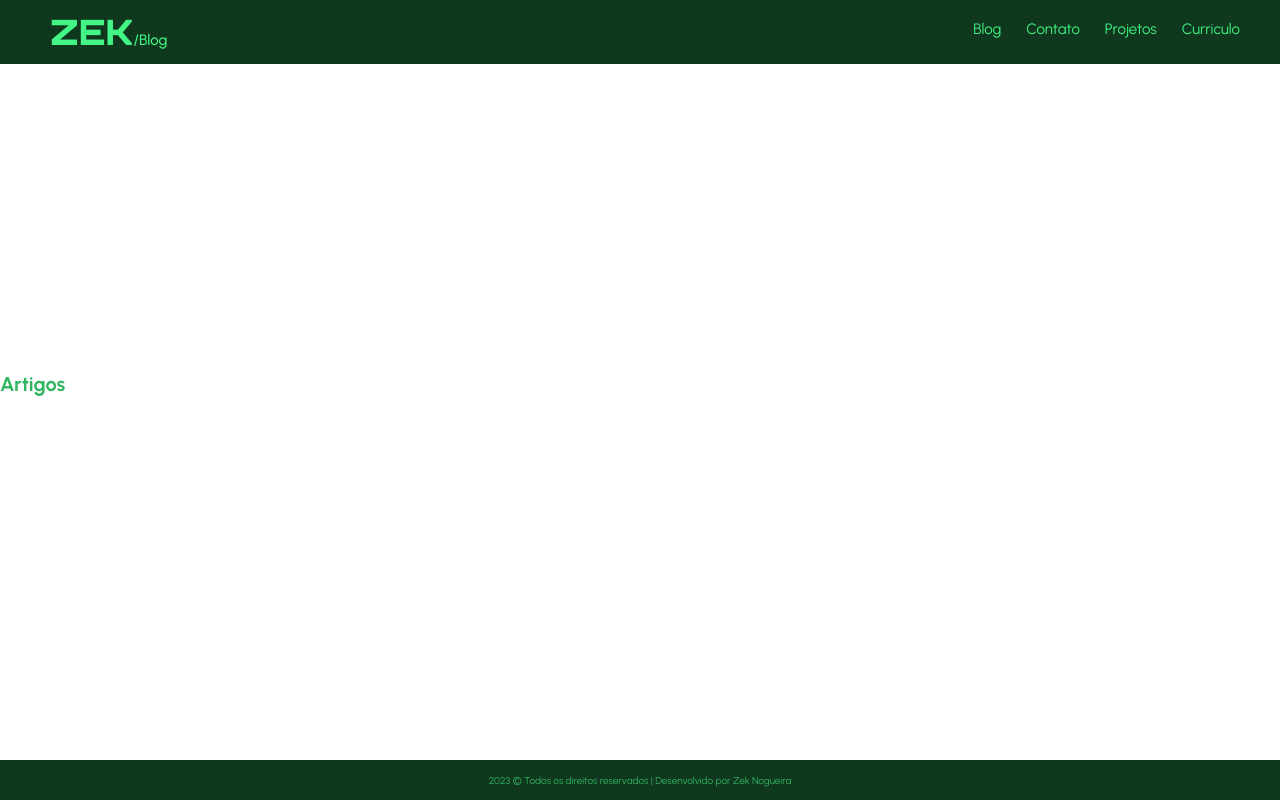
After one commit to zeknogueira/zeknogueira_portifolio, a PHP site: page /blog.html in a window 1280 px wide. The commit adds this page. Run offline with PHP 8.4, Linux system fonts and the light colour scheme.

Commit message:
css fixed as te base theme color

```diff
--- /dev/null
+++ b/blog.html
@@ -0,0 +1,37 @@
+<!DOCTYPE html>
+<html lang="pt-br">
+<head>
+    <meta charset="UTF-8">
+    <meta http-equiv="X-UA-Compatible" content="IE=edge">
+    <meta name="viewport" content="width=device-width, initial-scale=1.0">
+    <link rel="stylesheet" href="style.css">
+    <title>Zek Nogueira</title>
+</head>
+<body class="white_body_blog">
+<header id="small_header">
+        <div id="logo_blog">
+            <h1>ZEK<span id="zek_logo_blog">/Blog</span></h1>
+        </div>
+        <div id="menu">
+            <nav id="principal_nav">
+                <a href="blog.html">Blog</a>
+                <a href="contato.html">Contato</a>
+                <a href="Projetos">Projetos</a>
+                <a href="curriculo.html">Curriculo</a>
+            </nav>
+        </div>
+
+    </header>
+    <main id="white_main_blog">
+        <h1>Artigos</h1>
+
+    </main>
+    <footer id="footer_blog_principal">
+        <div>
+            <p>2023 &#169; Todos os direitos reservados | Desenvolvido por <a href="index.html">Zek Nogueira</a></p>
+        </div>
+
+    </footer>
+
+</body>
+</html>
--- a/style.css
+++ b/style.css
@@ -1,31 +1,161 @@
+@import url('https://fonts.googleapis.com/css2?family=Comfortaa:wght@400;700&family=Orbitron:wght@900&family=Urbanist:wght@100;200;300;400;500;600;700;800;900&display=swap');
+
 * {
     margin: 0;
 
 }
+
+html {
+    font-size: 10px;
+}
+
 body {
-
+    background-color: #0F381E;
+    color: #31b561;
+    font-family: Urbanist;
     display: flex;
     flex-direction: column;
 
+}
+.white_body_blog{
+    background-color: white;
+    color: #31b561;
+    font-family: Urbanist;
+    display: flex;
+    flex-direction: column;
 }
 
 header {
     display: flex;
     flex-direction: row;
-    height: 20vh;
-}
-#principal_nav{
-    flex-direction: row;
-    justify-content: flex-end;
+    height: 15vh;
+    width: 100vw;
+    justify-content: space-between;
+
 }
 
-main {
-    flex-direction: column;
-    height: 75vh;
+a {
+    text-decoration: none;
+    color: #31b561;
 }
 
-footer {
+div {
+    display: flex;
+    flex-direction: column;
+}
+
+#logo {
+    flex-direction: column;
+    width: 20vw;
+    justify-content: end;
+    margin-left: 50px;
+    margin-bottom: 10px;
+}
+#logo_blog{
+    flex-direction: column;
+    width: 20vw;
+    justify-content: center;
+    margin-top: 30px;
+}
+#logo_blog h1 #zek_logo_blog{
+    font-size: 1.5rem;
+    font-weight: 500;
+    font-family: urbanist;
+}
+
+#logo h1 {
+    font-size: 3.5rem;
+    color: #42f584;
+    font-family: orbitron;
+}
+#logo_blog h1{
+    font-size: 3.5rem;
+    color: #42f584;
+    font-family: orbitron;
+}
+
+#menu {
+    justify-content: right;
+    margin-top: 20px;
+    margin-right: 40px;
+    width: 35vw;
+}
+
+#principal_nav {
+    display: flex;
+    flex-direction: row;
+    justify-content: right;
+
+}
+
+#principal_nav a {
+    font-size: 1.5rem;
+    margin-left: 25px;
+    text-decoration: none;
+    color: #42f584;
+}
+
+#white_main_blog {
+    display: flex;
+    background-color: white;
+    flex-direction: column;
+    min-height: 80vh;
+    justify-content: center;
+}
+
+#small_header {
+    background-color: #0F381E;
+    display: flex;
+    flex-direction: row;
+    height: 8vh;
+    width: 100vw;
+    justify-content: space-between;
+
+}
+
+#logo_blog {
+    flex-direction: column;
+    width: 20vw;
+    justify-content: end;
+    margin-left: 50px;
+    margin-bottom: 10px;
+    font-family: Urbanist;
+    font-weight: 500;
+    color: #31b561;
+    font-size: 2rem;
+}
+
+#principal {
+    margin: 10%;
+}
+
+#my_name_is {
+    font-size: 2rem;
+    color: #20753F;
+    font-weight: 400;
+}
+
+#name {
+    font-size: 5rem;
+    color: #42f584;
+    font-weight: 700;
+}
+
+#dev_web {
+    font-size: 3rem;
+    font-weight: 500;
+}
+
+#footer_blog_principal {
+    background-color: #0F381E;
+    display: flex;
+    height: 40px;
+    font-size: 10px;
     position: fixed;
     bottom: 0;
     left: 0;
+    justify-content: center;
+    align-items: center;
+    width: 100vw;
+
 }
```
Also changed, not shown: blog.php (deleted, +0 -24 lines), index.html (+24 -13 lines).
